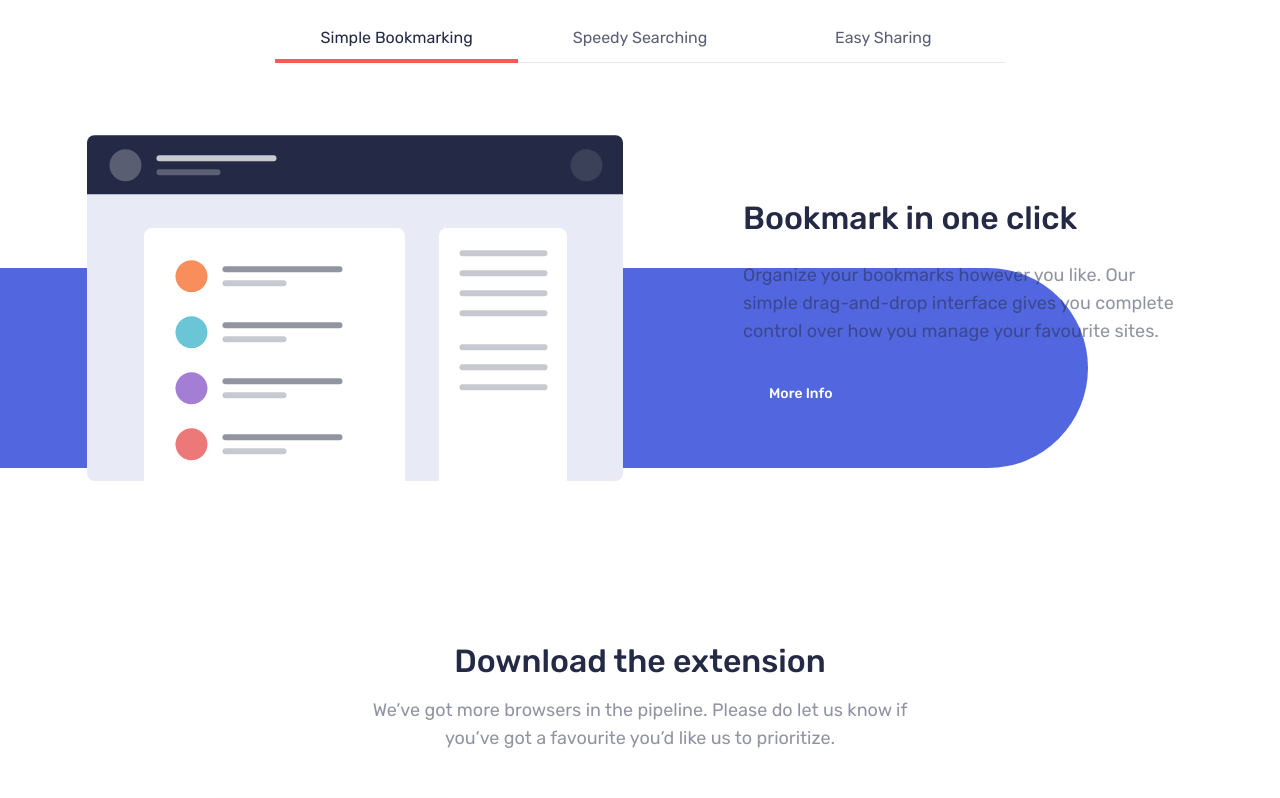
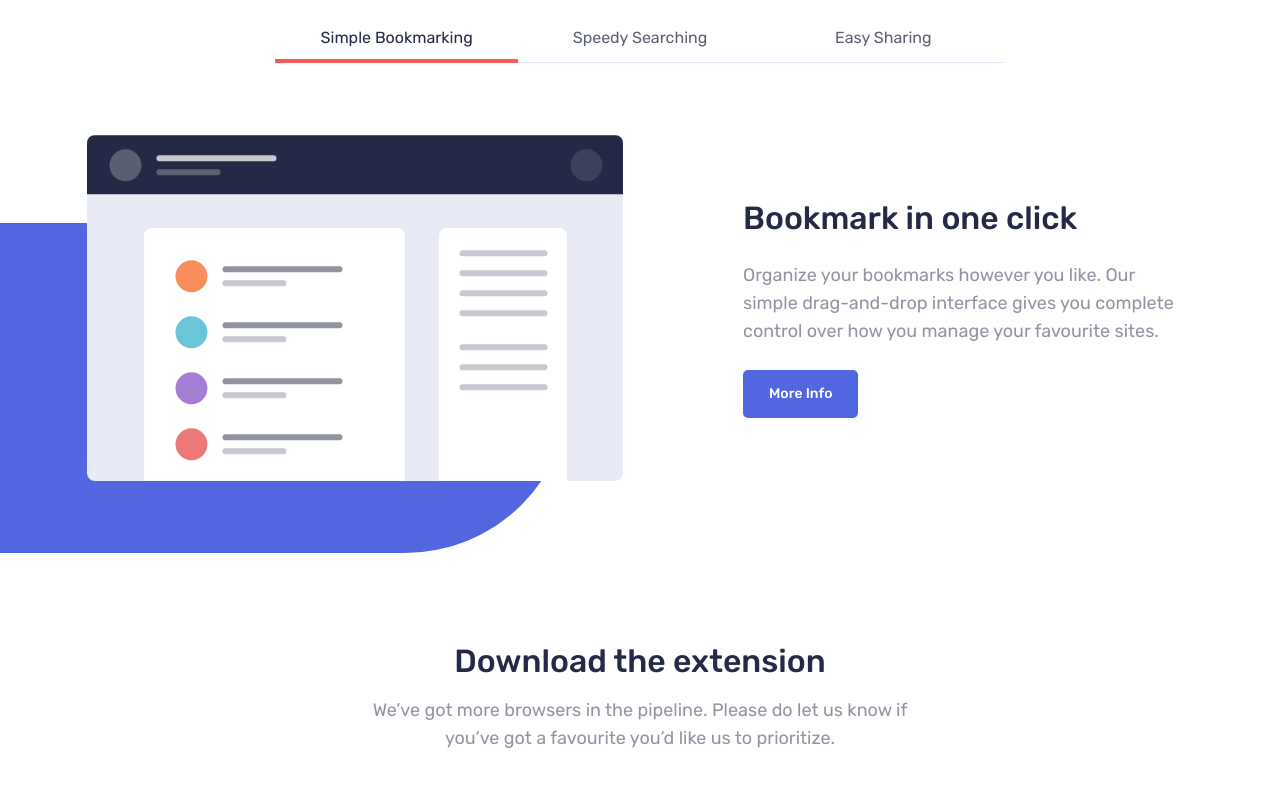
Before and after one commit to altindaselif/25-bookmark-landing-page-master, a plain HTML site: page index.html in a window 1280 px wide. Shown: the part 960-1758 px from the top of the page. Drawn offline with Linux system fonts and the light colour scheme.

Commit message:
Code review fixes

```diff
--- a/style.css
+++ b/style.css
@@ -309,10 +309,10 @@
   background-color: var(--blue-600);
   border-radius: 0 20rem 20rem 0;
 
-  width: 85vw;
-  height: 20rem;
-  top: 25.5rem;
-  left: calc(50% - 50vw);
+  width: 65rem;
+  height: 33rem;
+  top: 21rem;
+  left: -16.7rem;
 }
 
 .tab-img {
```
